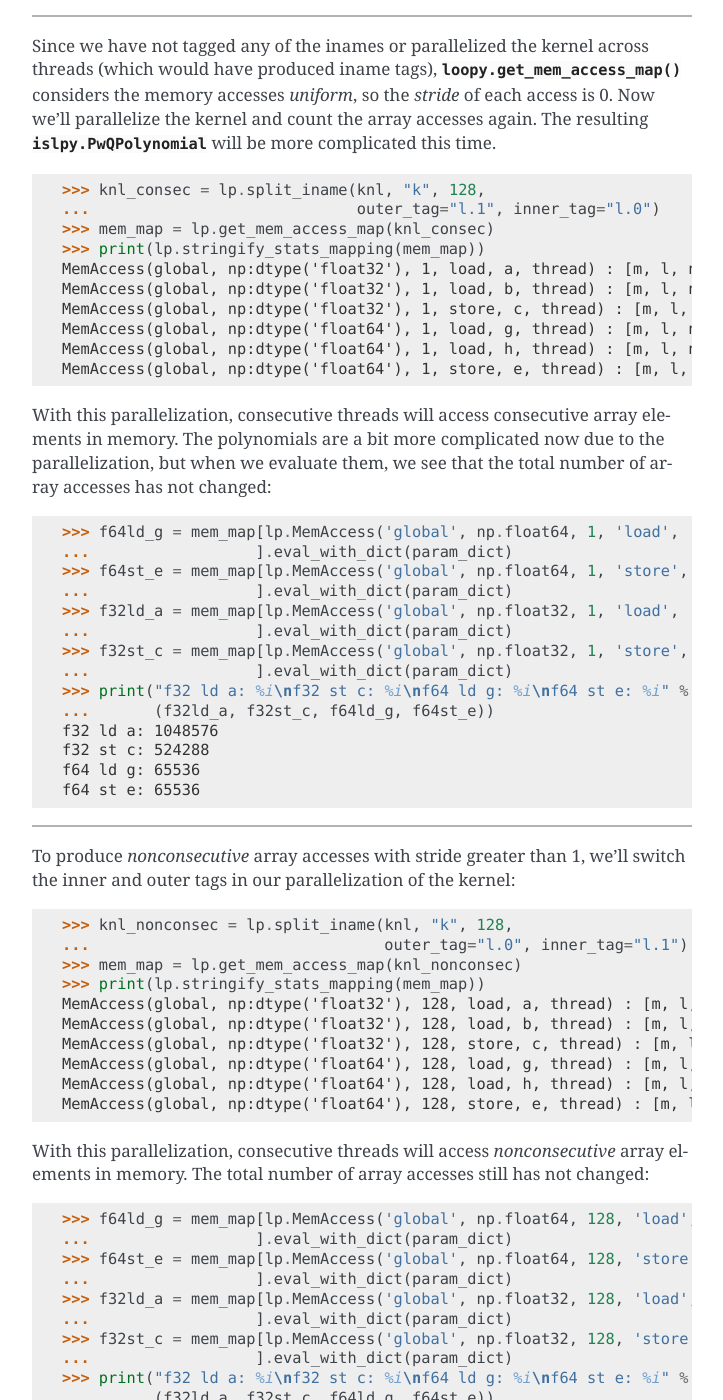
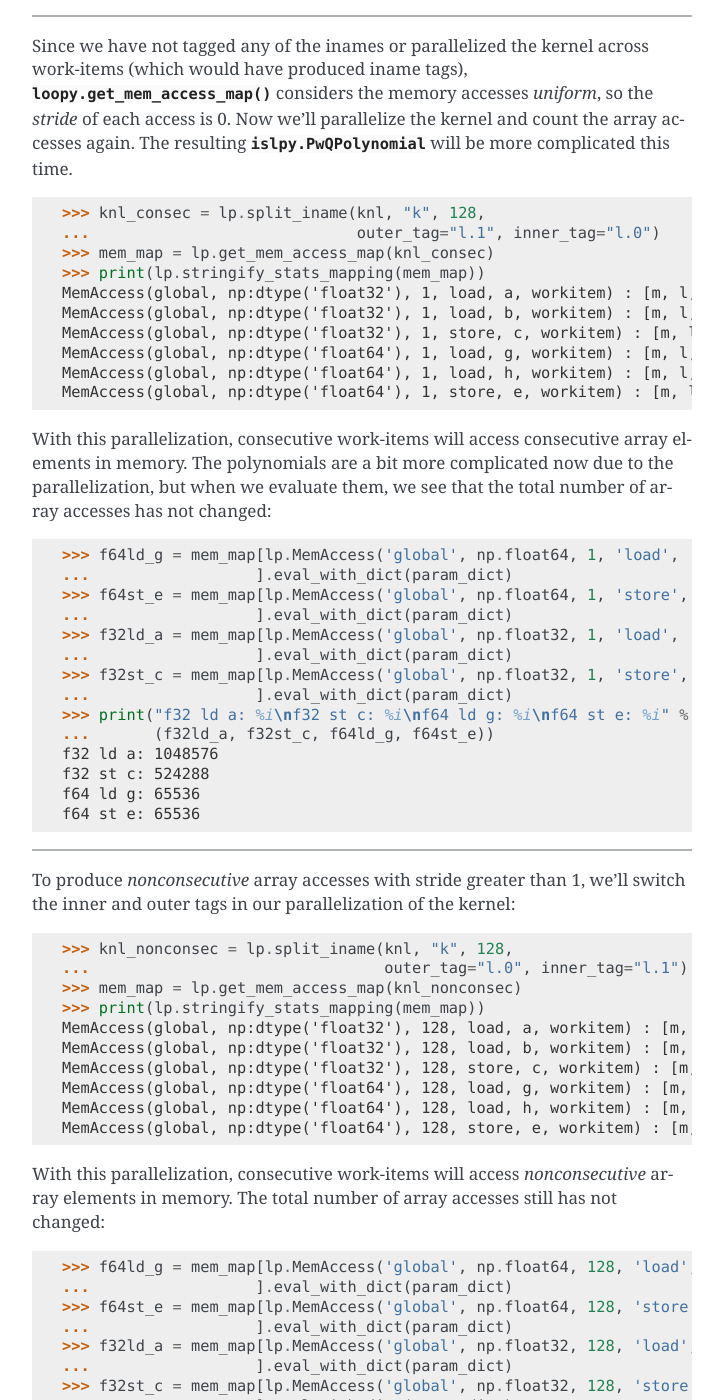
Before and after one commit to inducer/loopy, a Sphinx documentation site: the page built from doc/tutorial.rst, in a window 1280 px wide and 1400 px high, scrolled down 32746 px. Shown: the whole window, without its empty margins (388-1111 px from the left). Built offline with Sphinx 7.4.7, drawn with Linux system fonts in a browser that asks for light colours; some of the changed text lies outside the part shown.

Commit message:
renaming thread->workitem in tutorial

```diff
--- a/doc/tutorial.rst
+++ b/doc/tutorial.rst
@@ -1552,12 +1552,12 @@ information provided. Now we will count the operations:
 
     >>> op_map = lp.get_op_map(knl)
     >>> print(lp.stringify_stats_mapping(op_map))
-    Op(np:dtype('float32'), add, thread) : [m, l, n] -> { m * l * n : m > 0 and l > 0 and n > 0 }
-    Op(np:dtype('float32'), div, thread) : [m, l, n] -> { m * l * n : m > 0 and l > 0 and n > 0 }
-    Op(np:dtype('float32'), mul, thread) : [m, l, n] -> { m * l * n : m > 0 and l > 0 and n > 0 }
-    Op(np:dtype('float64'), add, thread) : [m, l, n] -> { m * n : m > 0 and l > 0 and n > 0 }
-    Op(np:dtype('float64'), mul, thread) : [m, l, n] -> { m * n : m > 0 and l > 0 and n > 0 }
-    Op(np:dtype('int32'), add, thread) : [m, l, n] -> { m * n : m > 0 and l > 0 and n > 0 }
+    Op(np:dtype('float32'), add, workitem) : [m, l, n] -> { m * l * n : m > 0 and l > 0 and n > 0 }
+    Op(np:dtype('float32'), div, workitem) : [m, l, n] -> { m * l * n : m > 0 and l > 0 and n > 0 }
+    Op(np:dtype('float32'), mul, workitem) : [m, l, n] -> { m * l * n : m > 0 and l > 0 and n > 0 }
+    Op(np:dtype('float64'), add, workitem) : [m, l, n] -> { m * n : m > 0 and l > 0 and n > 0 }
+    Op(np:dtype('float64'), mul, workitem) : [m, l, n] -> { m * n : m > 0 and l > 0 and n > 0 }
+    Op(np:dtype('int32'), add, workitem) : [m, l, n] -> { m * n : m > 0 and l > 0 and n > 0 }
     <BLANKLINE>
 
 :func:`loopy.get_op_map` returns a :class:`loopy.ToCountMap` of **{**
@@ -1579,12 +1579,12 @@ One way to evaluate these polynomials is with :func:`islpy.eval_with_dict`:
 .. doctest::
 
     >>> param_dict = {'n': 256, 'm': 256, 'l': 8}
-    >>> f32add = op_map[lp.Op(np.float32, 'add', 'thread')].eval_with_dict(param_dict)
-    >>> f32div = op_map[lp.Op(np.float32, 'div', 'thread')].eval_with_dict(param_dict)
-    >>> f32mul = op_map[lp.Op(np.float32, 'mul', 'thread')].eval_with_dict(param_dict)
-    >>> f64add = op_map[lp.Op(np.float64, 'add', 'thread')].eval_with_dict(param_dict)
-    >>> f64mul = op_map[lp.Op(np.float64, 'mul', 'thread')].eval_with_dict(param_dict)
-    >>> i32add = op_map[lp.Op(np.int32, 'add', 'thread')].eval_with_dict(param_dict)
+    >>> f32add = op_map[lp.Op(np.float32, 'add', 'workitem')].eval_with_dict(param_dict)
+    >>> f32div = op_map[lp.Op(np.float32, 'div', 'workitem')].eval_with_dict(param_dict)
+    >>> f32mul = op_map[lp.Op(np.float32, 'mul', 'workitem')].eval_with_dict(param_dict)
+    >>> f64add = op_map[lp.Op(np.float64, 'add', 'workitem')].eval_with_dict(param_dict)
+    >>> f64mul = op_map[lp.Op(np.float64, 'mul', 'workitem')].eval_with_dict(param_dict)
+    >>> i32add = op_map[lp.Op(np.int32, 'add', 'workitem')].eval_with_dict(param_dict)
     >>> print("%i\n%i\n%i\n%i\n%i\n%i" %
     ...     (f32add, f32div, f32mul, f64add, f64mul, i32add))
     524288
@@ -1657,7 +1657,7 @@ we'll continue using the kernel from the previous example:
   data type accessed.
 
 - stride: An :class:`int` that specifies stride of the memory access. A stride
-  of 0 indicates a uniform access (i.e. all threads access the same item).
+  of 0 indicates a uniform access (i.e. all work-items access the same item).
 
 - direction: A :class:`str` that specifies the direction of memory access as
   **load** or **store**.
@@ -1720,7 +1720,7 @@ achieved memory bandwidth in byte/sec or performance in FLOP/sec.
 ~~~~~~~~~~~
 
 Since we have not tagged any of the inames or parallelized the kernel across
-threads (which would have produced iname tags), :func:`loopy.get_mem_access_map`
+work-items (which would have produced iname tags), :func:`loopy.get_mem_access_map`
 considers the memory accesses *uniform*, so the *stride* of each access is 0.
 Now we'll parallelize the kernel and count the array accesses again. The
 resulting :class:`islpy.PwQPolynomial` will be more complicated this time.
@@ -1731,28 +1731,28 @@ resulting :class:`islpy.PwQPolynomial` will be more complicated this time.
     ...                             outer_tag="l.1", inner_tag="l.0")
     >>> mem_map = lp.get_mem_access_map(knl_consec)
     >>> print(lp.stringify_stats_mapping(mem_map))
-    MemAccess(global, np:dtype('float32'), 1, load, a, thread) : [m, l, n] -> { ... }
-    MemAccess(global, np:dtype('float32'), 1, load, b, thread) : [m, l, n] -> { ... }
-    MemAccess(global, np:dtype('float32'), 1, store, c, thread) : [m, l, n] -> { ... }
-    MemAccess(global, np:dtype('float64'), 1, load, g, thread) : [m, l, n] -> { ... }
-    MemAccess(global, np:dtype('float64'), 1, load, h, thread) : [m, l, n] -> { ... }
-    MemAccess(global, np:dtype('float64'), 1, store, e, thread) : [m, l, n] -> { ... }
-    <BLANKLINE>
-
-With this parallelization, consecutive threads will access consecutive array
+    MemAccess(global, np:dtype('float32'), 1, load, a, workitem) : [m, l, n] -> { ... }
+    MemAccess(global, np:dtype('float32'), 1, load, b, workitem) : [m, l, n] -> { ... }
+    MemAccess(global, np:dtype('float32'), 1, store, c, workitem) : [m, l, n] -> { ... }
+    MemAccess(global, np:dtype('float64'), 1, load, g, workitem) : [m, l, n] -> { ... }
+    MemAccess(global, np:dtype('float64'), 1, load, h, workitem) : [m, l, n] -> { ... }
+    MemAccess(global, np:dtype('float64'), 1, store, e, workitem) : [m, l, n] -> { ... }
+    <BLANKLINE>
+
+With this parallelization, consecutive work-items will access consecutive array
 elements in memory. The polynomials are a bit more complicated now due to the
 parallelization, but when we evaluate them, we see that the total number of
 array accesses has not changed:
 
 .. doctest::
 
-    >>> f64ld_g = mem_map[lp.MemAccess('global', np.float64, 1, 'load', 'g', 'thread')
+    >>> f64ld_g = mem_map[lp.MemAccess('global', np.float64, 1, 'load', 'g', 'workitem')
     ...                  ].eval_with_dict(param_dict)
-    >>> f64st_e = mem_map[lp.MemAccess('global', np.float64, 1, 'store', 'e', 'thread')
+    >>> f64st_e = mem_map[lp.MemAccess('global', np.float64, 1, 'store', 'e', 'workitem')
     ...                  ].eval_with_dict(param_dict)
-    >>> f32ld_a = mem_map[lp.MemAccess('global', np.float32, 1, 'load', 'a', 'thread')
+    >>> f32ld_a = mem_map[lp.MemAccess('global', np.float32, 1, 'load', 'a', 'workitem')
     ...                  ].eval_with_dict(param_dict)
-    >>> f32st_c = mem_map[lp.MemAccess('global', np.float32, 1, 'store', 'c', 'thread')
+    >>> f32st_c = mem_map[lp.MemAccess('global', np.float32, 1, 'store', 'c', 'workitem')
     ...                  ].eval_with_dict(param_dict)
     >>> print("f32 ld a: %i\nf32 st c: %i\nf64 ld g: %i\nf64 st e: %i" %
     ...       (f32ld_a, f32st_c, f64ld_g, f64st_e))
@@ -1772,27 +1772,27 @@ switch the inner and outer tags in our parallelization of the kernel:
     ...                                outer_tag="l.0", inner_tag="l.1")
     >>> mem_map = lp.get_mem_access_map(knl_nonconsec)
     >>> print(lp.stringify_stats_mapping(mem_map))
-    MemAccess(global, np:dtype('float32'), 128, load, a, thread) : [m, l, n] -> { ... }
-    MemAccess(global, np:dtype('float32'), 128, load, b, thread) : [m, l, n] -> { ... }
-    MemAccess(global, np:dtype('float32'), 128, store, c, thread) : [m, l, n] -> { ... }
-    MemAccess(global, np:dtype('float64'), 128, load, g, thread) : [m, l, n] -> { ... }
-    MemAccess(global, np:dtype('float64'), 128, load, h, thread) : [m, l, n] -> { ... }
-    MemAccess(global, np:dtype('float64'), 128, store, e, thread) : [m, l, n] -> { ... }
-    <BLANKLINE>
-
-With this parallelization, consecutive threads will access *nonconsecutive*
+    MemAccess(global, np:dtype('float32'), 128, load, a, workitem) : [m, l, n] -> { ... }
+    MemAccess(global, np:dtype('float32'), 128, load, b, workitem) : [m, l, n] -> { ... }
+    MemAccess(global, np:dtype('float32'), 128, store, c, workitem) : [m, l, n] -> { ... }
+    MemAccess(global, np:dtype('float64'), 128, load, g, workitem) : [m, l, n] -> { ... }
+    MemAccess(global, np:dtype('float64'), 128, load, h, workitem) : [m, l, n] -> { ... }
+    MemAccess(global, np:dtype('float64'), 128, store, e, workitem) : [m, l, n] -> { ... }
+    <BLANKLINE>
+
+With this parallelization, consecutive work-items will access *nonconsecutive*
 array elements in memory. The total number of array accesses still has not
 changed:
 
 .. doctest::
 
-    >>> f64ld_g = mem_map[lp.MemAccess('global', np.float64, 128, 'load', 'g', 'thread')
+    >>> f64ld_g = mem_map[lp.MemAccess('global', np.float64, 128, 'load', 'g', 'workitem')
     ...                  ].eval_with_dict(param_dict)
-    >>> f64st_e = mem_map[lp.MemAccess('global', np.float64, 128, 'store', 'e', 'thread')
+    >>> f64st_e = mem_map[lp.MemAccess('global', np.float64, 128, 'store', 'e', 'workitem')
     ...                  ].eval_with_dict(param_dict)
-    >>> f32ld_a = mem_map[lp.MemAccess('global', np.float32, 128, 'load', 'a', 'thread')
+    >>> f32ld_a = mem_map[lp.MemAccess('global', np.float32, 128, 'load', 'a', 'workitem')
     ...                  ].eval_with_dict(param_dict)
-    >>> f32st_c = mem_map[lp.MemAccess('global', np.float32, 128, 'store', 'c', 'thread')
+    >>> f32st_c = mem_map[lp.MemAccess('global', np.float32, 128, 'store', 'c', 'workitem')
     ...                  ].eval_with_dict(param_dict)
     >>> print("f32 ld a: %i\nf32 st c: %i\nf64 ld g: %i\nf64 st e: %i" %
     ...       (f32ld_a, f32st_c, f64ld_g, f64st_e))
@@ -1819,7 +1819,7 @@ Counting synchronization events
 ~~~~~~~~~~~~~~~~~~~~~~~~~~~~~~~
 
 :func:`loopy.get_synchronization_map` counts the number of synchronization
-events per **thread** in a kernel. First, we'll call this function on the
+events per **work-item** in a kernel. First, we'll call this function on the
 kernel from the previous example:
 
 .. doctest::
@@ -1877,8 +1877,8 @@ Now to make things more interesting, we'll create a kernel with barriers:
       }
     }
 
-In this kernel, when a thread performs the second instruction it uses data
-produced by *different* threads during the first instruction. Because of this,
+In this kernel, when a work-item performs the second instruction it uses data
+produced by *different* work-items during the first instruction. Because of this,
 barriers are required for correct execution, so loopy inserts them. Now we'll
 count the barriers using :func:`loopy.get_synchronization_map`:
 
@@ -1890,7 +1890,7 @@ count the barriers using :func:`loopy.get_synchronization_map`:
     kernel_launch : { 1 }
     <BLANKLINE>
 
-Based on the kernel code printed above, we would expect each thread to
+Based on the kernel code printed above, we would expect each work-item to
 encounter 50x10x2 barriers, which matches the result from
 :func:`loopy.get_synchronization_map`. In this case, the number of barriers
 does not depend on any inames, so we can pass an empty dictionary to
```
